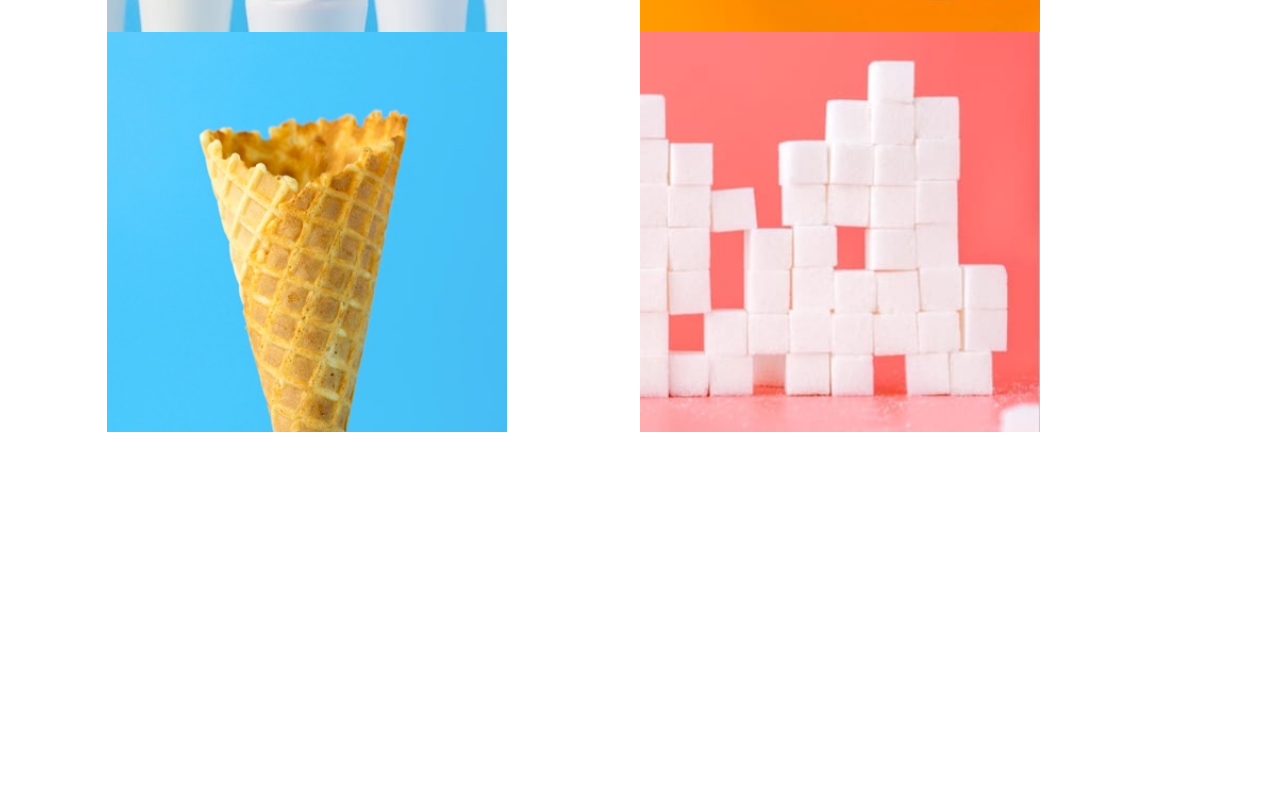
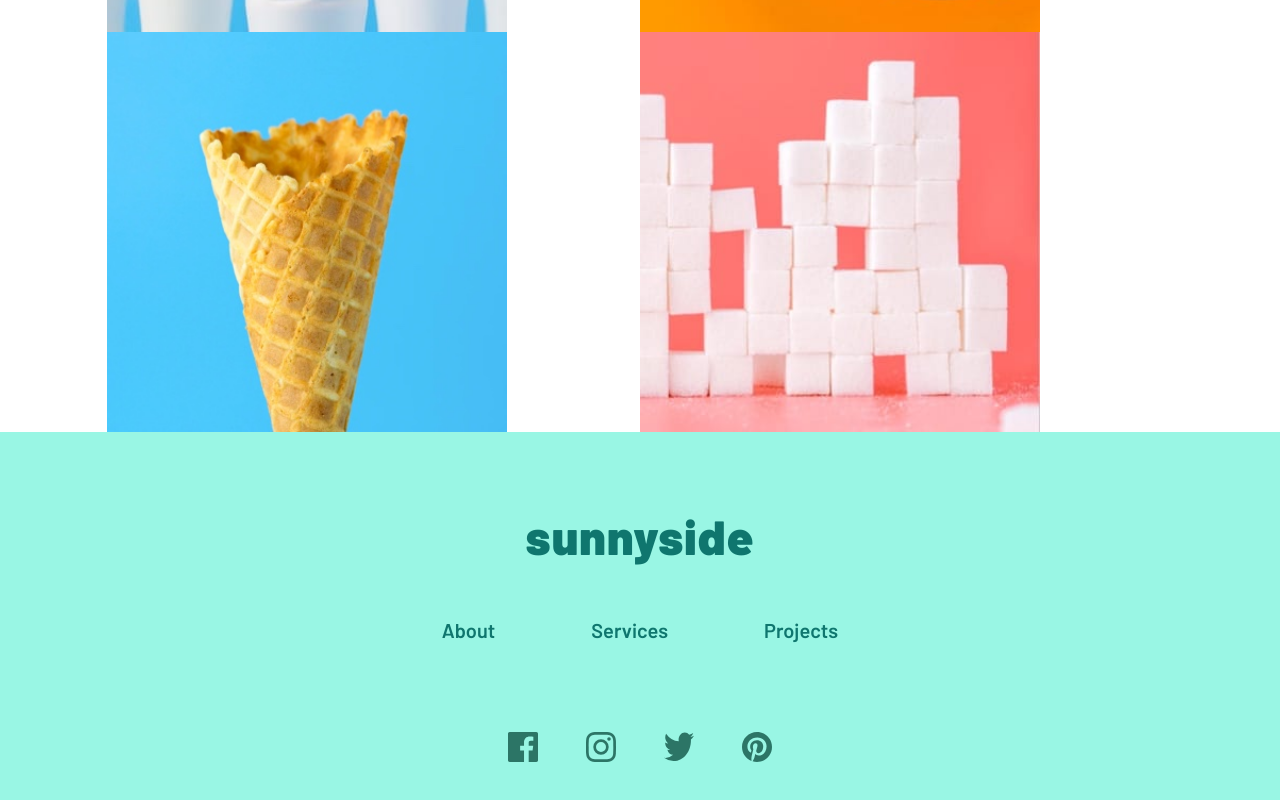
Before and after one commit to timbosTours/Frontend-Mentor-Sunnyside-Agency, a Next.js app: page / in a window 1280 px wide. Shown: the part 3035-3835 px from the top of the page. Before the commit the page ends 3467 px from the top, so only its background shows below. Built offline with nearby package versions, Linux system fonts and the light colour scheme.

Commit message:
finished footer

```diff
--- /dev/null
+++ b/components/Footer.tsx
@@ -0,0 +1,56 @@
+import { Barlow } from '@next/font/google'
+import Link from 'next/link'
+import React from 'react'
+import Image from 'next/image'
+
+const barlow = Barlow ({
+    weight: ['600', '900'],
+    subsets: ['latin']
+})
+
+function Footer() {
+    return (
+        <div className="bg-teal-200 h-full w-full text-center">
+        <div className={barlow.className}>
+            <h1 className="text-5xl text-teal-700 font-black m-20 mb-14 tracking-wide">sunnyside</h1>
+            <ul className="text-teal-700 text-xl font-thin">
+                <Link className="m-12" href="/About">About</Link>
+                <Link className="m-12" href="/Services">Services</Link>
+                <Link className="m-12" href="/Projects">Projects</Link>
+            </ul>
+            </div>
+            <div className="flex justify-center m-16">
+                <Image
+                className="m-6 mb-20 hover:cursor-pointer"
+                    src={"/images/icon-facebook.svg"}
+                    alt="facebook"
+                    width={30}
+                    height={30}
+                />
+                <Image
+                className="m-6 mb-20 hover:cursor-pointer"
+                    src={"/images/icon-instagram.svg"}
+                    alt="instagram"
+                    width={30}
+                    height={30}
+                />
+                <Image
+                className="m-6 mb-20 hover:cursor-pointer"
+                    src={"/images/icon-twitter.svg"}
+                    alt="twitter"
+                    width={30}
+                    height={30}
+                />
+                <Image
+                className="m-6 mb-20 hover:cursor-pointer"
+                    src={"/images/icon-pinterest.svg"}
+                    alt="pinterest"
+                    width={30}
+                    height={30}
+                />
+            </div>
+        </div>
+    )
+}
+
+export default Footer
--- a/pages/index.tsx
+++ b/pages/index.tsx
@@ -6,6 +6,7 @@ import Banner from '../components/Banner'
 import Image from 'next/image'
 import Link from 'next/link'
 import Content from '../components/Content'
+import Footer from '../components/Footer'
 
 
 
@@ -23,7 +24,7 @@ export default function Home() {
       <main className={styles.main} >
 
         <Content />
-
+        <Footer/>
       </main>
     </>
   )
```
